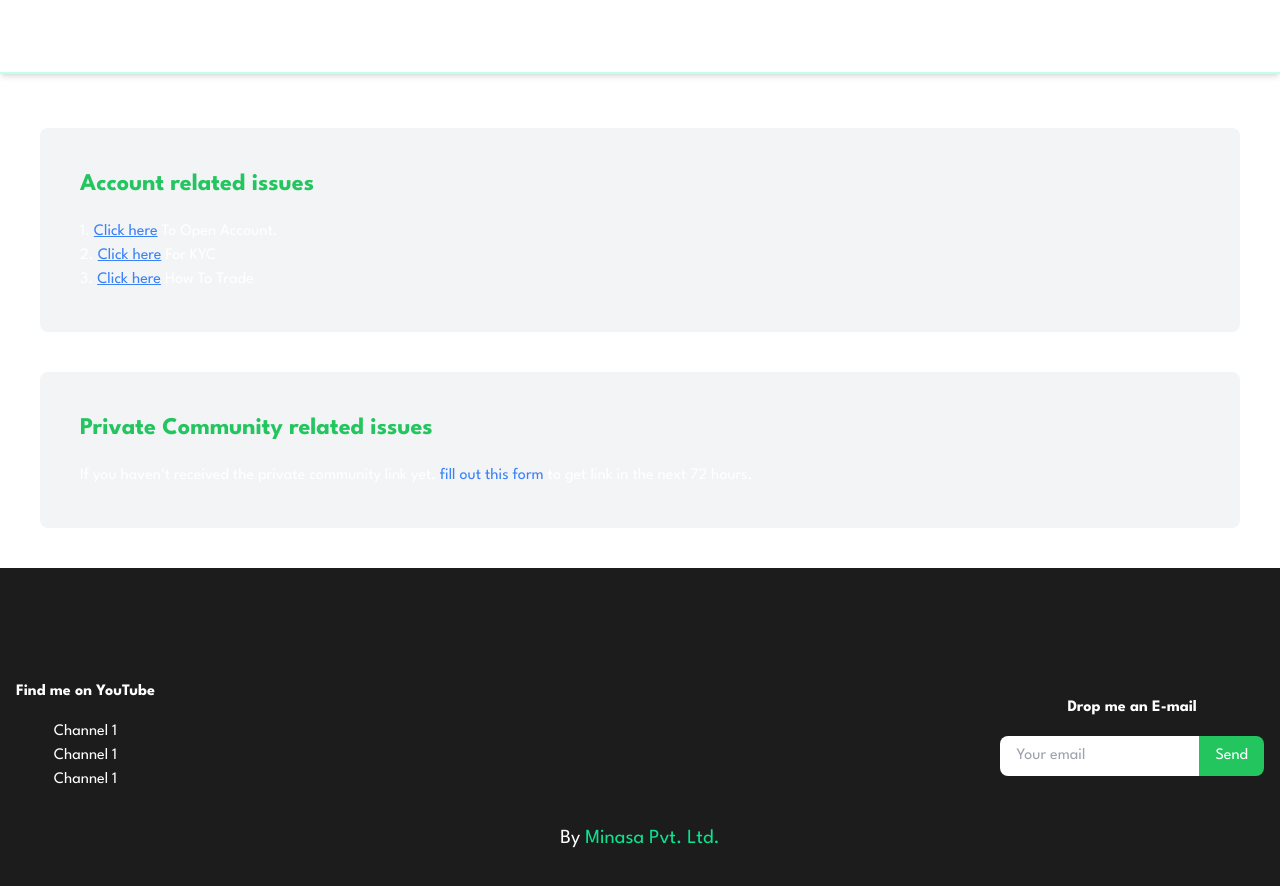
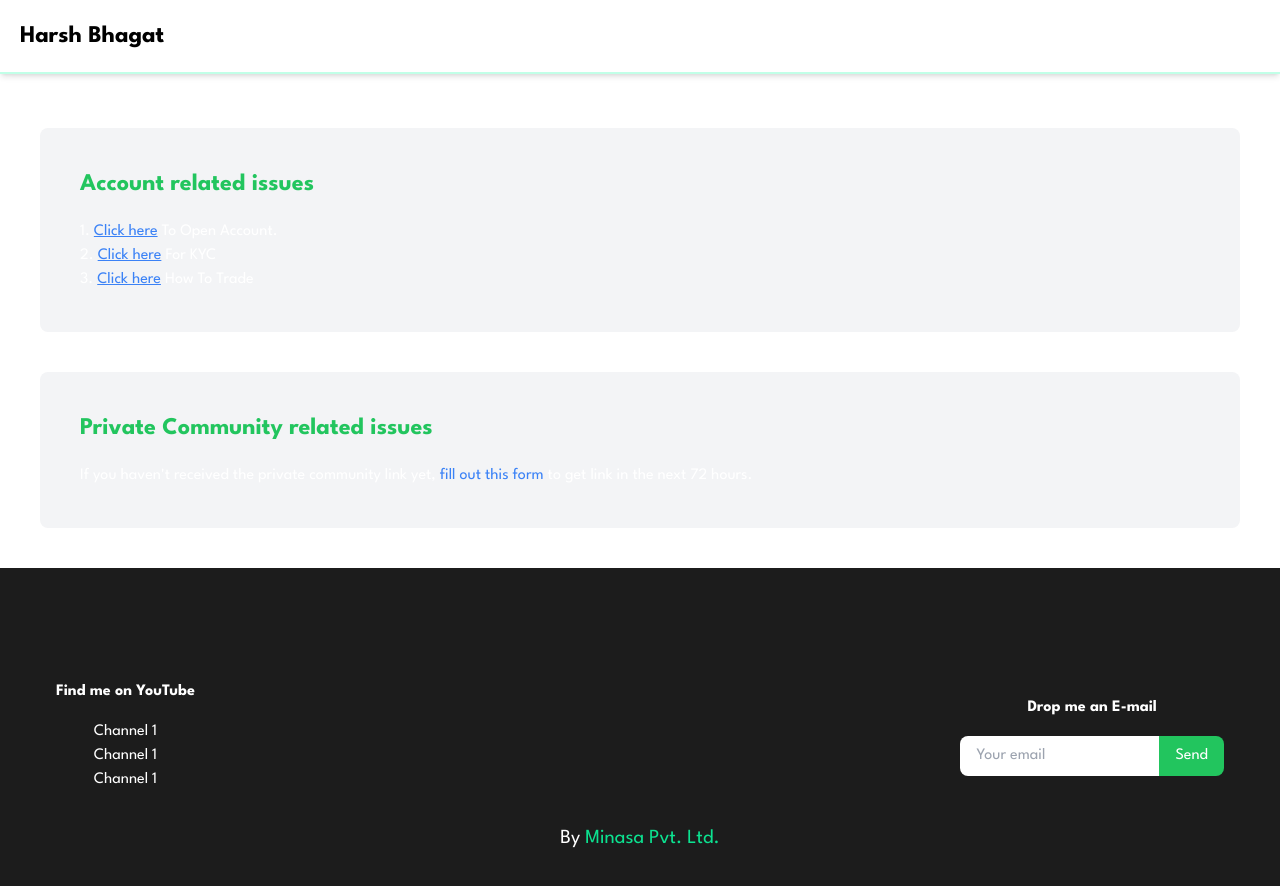
Before and after one commit to shubhcode12/harsh-bhagat-nextjs, a Next.js app: page /support in a window 1280 px wide. Shown: the top 886 px of the page. Built offline with nearby package versions, Linux system fonts and the light colour scheme.

Commit message:
fix color

```diff
--- a/src/components/AboutHarsh.tsx
+++ b/src/components/AboutHarsh.tsx
@@ -5,7 +5,7 @@ import { RiYoutubeFill } from "react-icons/ri";
 function AboutHarsh() {
   return (
     <section id="about" className="container mx-auto px-4 py-32 text-center">
-      <h3 className="text-6xl font-normal">
+      <h3 className="text-6xl text-black dark:text-black font-normal">
         Who is <span className="text-green-500">Harsh Bhagat?</span>
       </h3>
       <p className="mt-4 text-gray-600 max-w-2xl mx-auto">
@@ -21,7 +21,7 @@ function AboutHarsh() {
       </p>
 
       <div className="mt-8 flex justify-center space-x-4 py-8">
-        <h4 className="text-2xl font-normal">Connect with me :</h4>
+        <h4 className="text-2xl text-black dark:text-black font-normal">Connect with me :</h4>
         <a href="#" className="text-green-500">
           <IoLogoInstagram className="w-8 h-8" />
         </a>
--- a/src/components/Carousel.tsx
+++ b/src/components/Carousel.tsx
@@ -85,7 +85,7 @@ export const InfiniteMovingCards = ({
               background: "linear-gradient(180deg, var(--slate-800), var(--slate-900))",
             }}
           >
-            <img  src={src} alt={`Slide ${idx + 1}`} className="w-full object-cover" />
+            <img  src={src} alt={`Slide ${idx + 1}`} className="w-48 sm:w-full object-cover" />
           </li>
         ))}
       </ul>
--- a/src/components/Footer.tsx
+++ b/src/components/Footer.tsx
@@ -2,7 +2,7 @@ import React from 'react'
 
 function Footer() {
   return (
-    <footer className="bg-[#1c1c1c] text-white py-28">
+    <footer className="bg-[#1c1c1c] text-white py-28 lg:px-10">
         <div className="container mx-auto px-4 text-center">
             <div className="flex flex-col lg:flex-row lg:justify-between items-center">
                 <div>
--- a/src/components/Header.tsx
+++ b/src/components/Header.tsx
@@ -22,7 +22,7 @@ function Header() {
 
   return (
     <header className="fixed top-0 left-0 right-0 z-50 flex justify-between bg-transparent backdrop-blur-lg border-solid border-b-2 border-[#c1ffe7] items-center p-5 shadow-md bg-white">
-      <div className="text-2xl font-bold">Harsh Bhagat</div>
+      <div className="text-2xl text-black dark:text-black font-bold">Harsh Bhagat</div>
       <nav className="text-xl hidden md:flex">
         {menuItems.map((item, i) => (
           <Link href={item.link} className="px-3">
@@ -35,7 +35,7 @@ function Header() {
           {menuOpen ? (
             <IoMdClose className="h-6 w-6" />
           ) : (
-            <RiMenu3Fill className="h-6 w-6" />
+            <RiMenu3Fill color="black" className="h-6 w-6" />
           )}
         </button>
       </div>
@@ -44,7 +44,7 @@ function Header() {
           <ul className="flex flex-col items-center space-y-4 px-2 py-4">
             {menuItems.map((item, i) => (
               <li key={i}>
-                <Link href={item.link} className="px-3">
+                <Link href={item.link} className="text-black px-3">
                   {item.title}
                 </Link>
               </li>
--- a/src/components/Hero.tsx
+++ b/src/components/Hero.tsx
@@ -40,7 +40,7 @@ function Hero() {
           <img
             src="man.jpeg"
             alt="Harsh Bhagat"
-            className="w-48 sm:w-64 md:w-80 lg:w-full h-auto object-cover"
+            className="w-148 sm:w-64 md:w-80 lg:w-full h-auto object-cover"
           />
         </div>
       </div>
```
